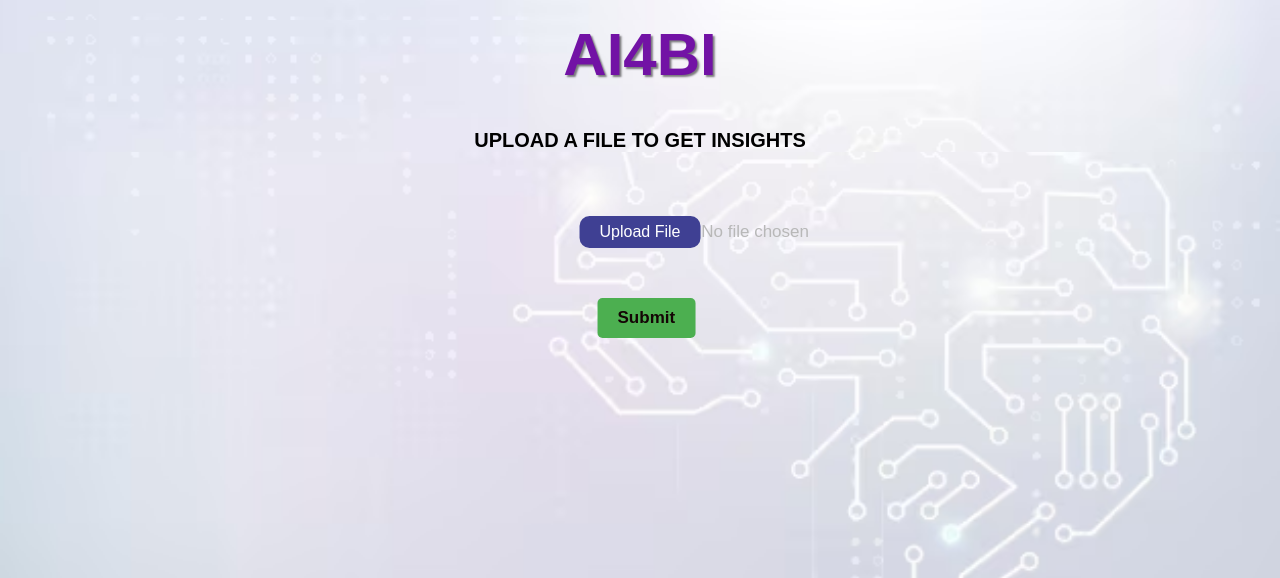
After one commit to Vinayakmoudgil/AI4BI, a Flask app: template templates/homepage.html in a window 1280 px wide. The commit adds this page. Shown: the top 578 px of the page. Run offline with Flask 3, Linux system fonts and the light colour scheme; the template is opened without the code that fills it, so the values that code supplies are empty.

Commit message:
Added the UI for the project

```diff
--- /dev/null
+++ b/static/css/main.css
@@ -0,0 +1,89 @@
+body,
+html {
+    margin: auto;
+    font-family: sans-serif;
+    background-image: url("ai_light_background.avif");
+    background-color: rgb(51, 204, 255);
+    background-repeat: no-repeat;
+    background-size: cover;
+}
+
+div.content form {
+    position: absolute;
+    top: 20%;
+    left: 50%;
+    transform: translate(-50%, 50%);
+}
+
+.textbox1 {
+    background-color: rgb(159, 214, 209);
+    width: 100%;
+    height: 50px;
+    border-radius: 5px;
+    border-width: 2px;
+}
+
+h1 {
+    color: rgb(114, 18, 165);
+    font-size: 60px;
+    text-align: center;
+    margin-top: 20px;
+    text-transform: uppercase;
+    font-weight: bold;
+    text-shadow: 2px 2px 2px rgba(0, 0, 0, 0.5);
+}
+
+h2 {
+    color: rgb(114, 18, 165);
+    font-size: 30px;
+    text-align: center;
+    margin-top: 20px;
+    font-weight: bold;
+}
+
+h4 {
+    font-size: 20px;
+    text-align: center;
+    margin-top: 20px;
+    text-transform: uppercase;
+    font-weight: bold;
+}
+
+h5 {
+    font-size: 15px;
+    text-align: center;
+    margin-top: 10px;
+    font-weight: bold;
+}
+
+
+table,
+td {
+  color: black; /* Set the text color to black */
+  padding: 8px;
+  border: 1px solid #120404; /* Optional: Add a border for table cells */
+  font-size: 12px;
+}
+
+th {
+    border: 2px solid rgb(19, 4, 27); /* Set the border color */
+    border-collapse: collapse;
+    width: min-content;
+    font-size: 12px;
+}
+
+table {
+    width: 40%;
+}
+
+/* Set the background color for table rows */
+tr {
+    background-color: #c98989;
+}
+
+/* Optional: Add styles for table headers */
+th {
+    background-color: #ddd;
+    padding: 12px;
+    text-align: left;
+}
--- a/templates/AiOnBi.html
+++ b/templates/AiOnBi.html
@@ -3,6 +3,7 @@
 	<head>
         <meta charset="UTF-8">
         <meta name="viewport" content="width=device-width, initial-scale=1.0">
+        <link rel="stylesheet" href="{{ url_for('static', filename='css/main.css') }}">
         <style>
             body {
                 font-family: Arial, sans-serif;
@@ -40,7 +41,7 @@
         <script src="https://cdn.plot.ly/plotly-latest.min.js"></script>
 	</head>
 	<body>
-        <a href="{{ url_for('upload_file') }}" class="btn btn-primary">Go to Homepage</a>
+        <a href="{{ url_for('upload_file') }}" class="button">Go to Homepage</a>
         <h4>Insights for file {{name}}.</h1>
 		<div align="left">
 			<ol>
--- /dev/null
+++ b/templates/base.html
@@ -0,0 +1,14 @@
+<!DOCTYPE html>
+<html lang="en">
+<head>
+    <meta charset="UTF-8">
+    <meta http-equiv="X-UA-Compatible" content="IE=edge">
+    <meta name="viewport" content="width=device-width, initial-scale=1.0">
+    <link rel="stylesheet" href="{{ url_for('static', filename='css/main.css') }}">
+
+    {% block head %} {% endblock %}
+</head>
+<body>
+    {% block body %} {% endblock %}
+</body>
+</html>
--- /dev/null
+++ b/templates/homepage.html
@@ -0,0 +1,83 @@
+{% extends 'base.html' %}
+
+{% block head %}
+<head>
+    <title>AI4BI</title>
+    <link rel="icon" href="icon.ico" type="image/x-icon">
+</head>
+
+<style>
+    .container {
+      display: flex;
+      align-items: flex-start;
+      justify-content: flex-start;
+      width: 100%;
+    }
+
+    input[type="file"],
+    input[type="submit"] {
+      position: absolute;
+      z-index: -1;
+      font-size: 17px;
+    }
+
+    input[type="file"] {
+      top: 3px;
+      left: 11px;
+      color: #b8b8b8;
+    }
+
+    input[type="submit"] {
+      top: 30px;
+      left: 18px;
+      font-weight: bold;
+      color: #140505;
+      background-color: #4CAF50;
+      padding: 10px 20px;
+      border: none;
+      border-radius: 5px;
+      cursor: pointer;
+    }
+
+    input[type="submit"]:hover {
+      background-color: #45a049;
+    }
+
+    .button-wrap {
+      position: relative;
+      margin-top: 20px;
+    }
+
+    .button {
+      display: inline-block;
+      padding: 7px 20px;
+      cursor: pointer;
+      border-radius: 10px;
+      background-color: #3f4093;
+      font-size: 16px;
+      color: #fff;
+    }
+</style>
+{% endblock %}
+
+
+{% block body %}
+<h1 style="text-align: center">AI4BI</h1>
+<h4 style="text-align: center">Upload a file to get insights</h4>
+
+<div class="content">
+    <div class="form">
+        <link rel="stylesheet" href="{{ url_for('static', filename='css/main.css') }}">
+        <form method="post" enctype="multipart/form-data">
+            <div class="button-wrap">
+              <label class="button" for="upload">Upload File</label>
+              <input id="upload" type="file" name="file">
+            </div>
+            <div class="button-wrap">
+                <input type="submit" value="Submit">
+            </div>
+        </form>
+    </div>
+</div>
+
+{% endblock %}
```
Also changed, not shown: templates/DataFrame.html (+20 -10 lines), templates/hello.html (deleted, +0 -7 lines), static/css/ai_light_background.avif (added).
